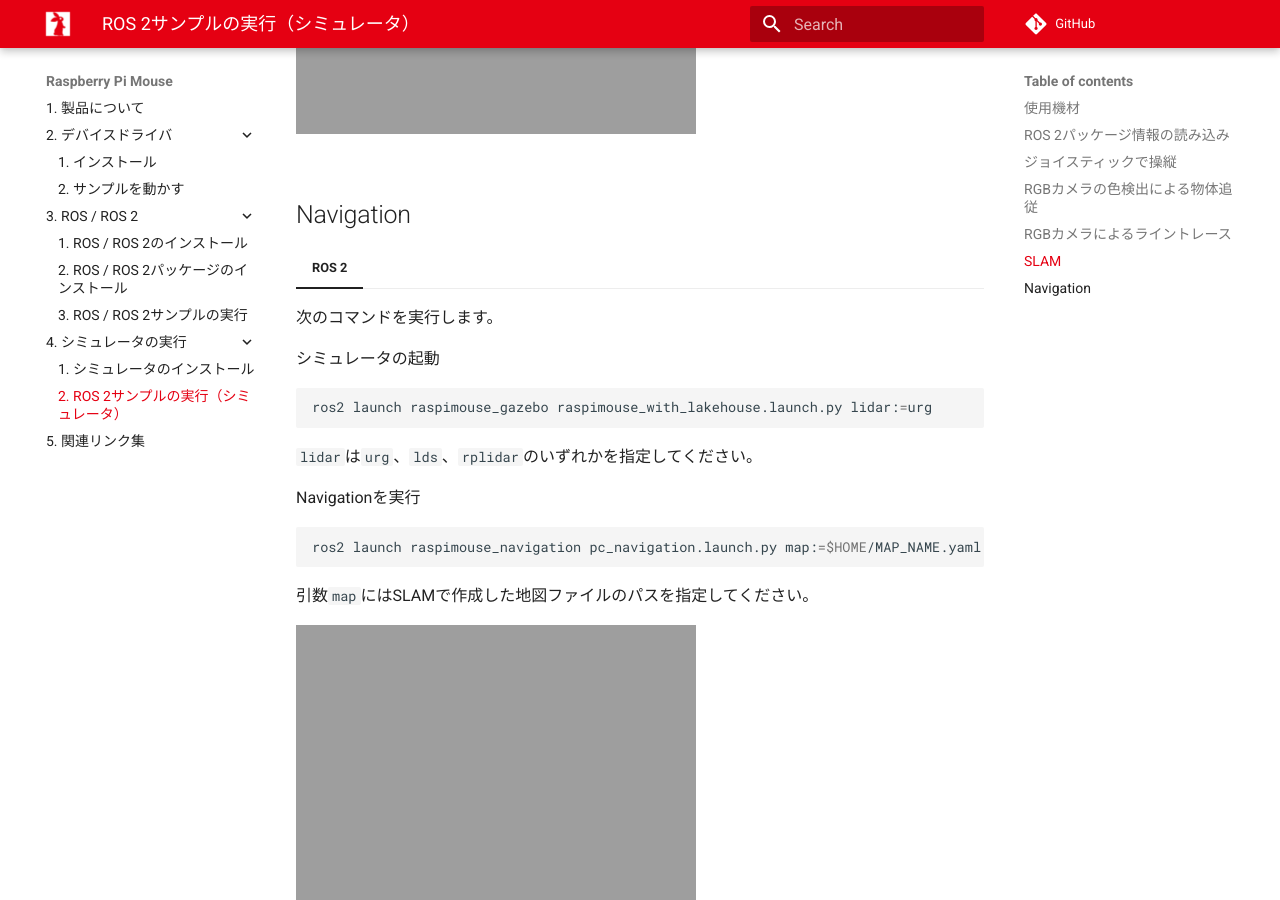
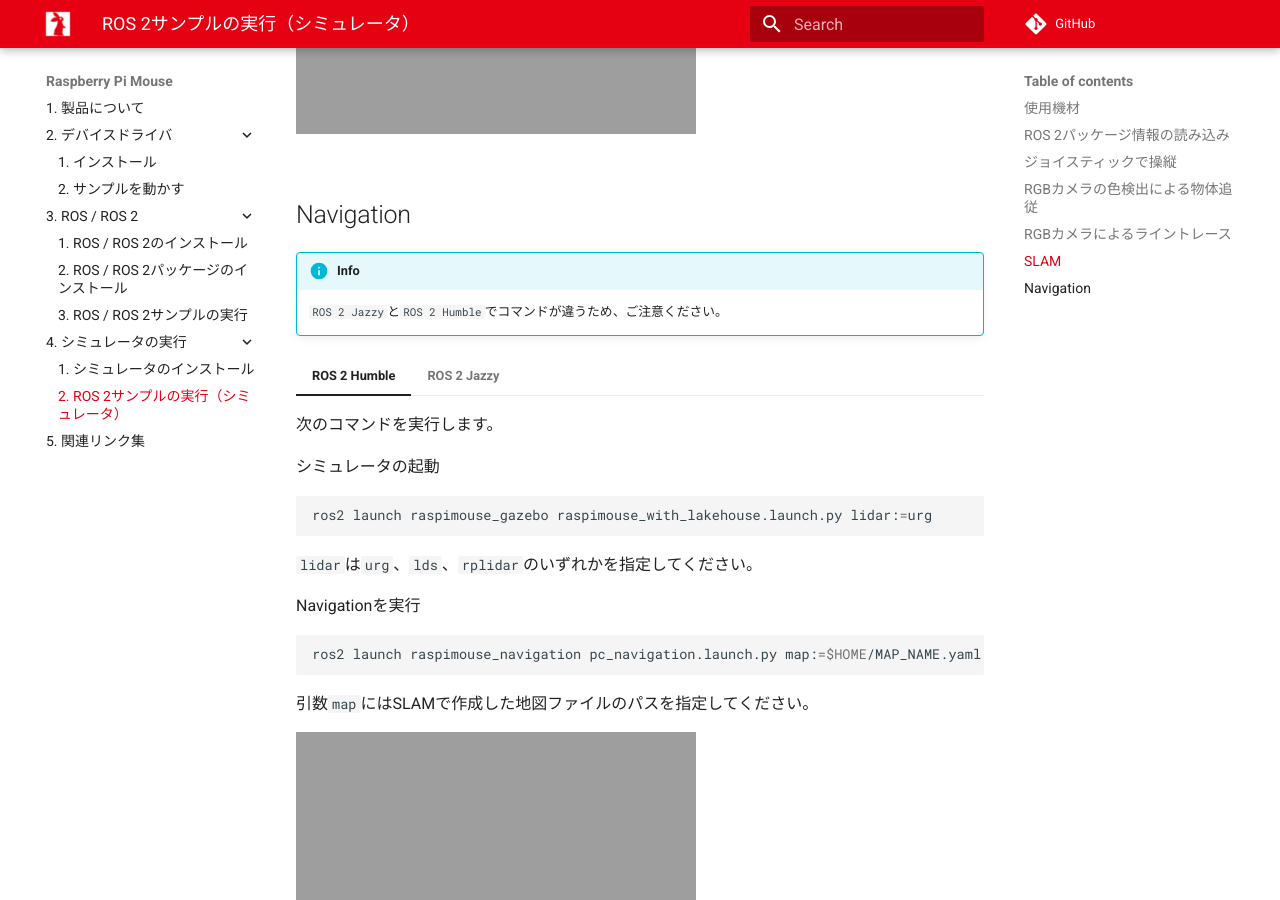
Before and after one commit to rt-net/tutorials, an MkDocs documentation site: the page built from docs/raspimouse/simulator/samples.md, in a window 1280 px wide and 900 px high, scrolled down 4424 px. Built offline with MkDocs 1.6.1 and Material for MkDocs 9.7.7, drawn with Linux system fonts in a browser that asks for light colours; comment, search, counter and statistics services are not loaded.

Commit message:
シミュレーションプログラムを追記

````diff
--- a/docs/raspimouse/simulator/samples.md
+++ b/docs/raspimouse/simulator/samples.md
@@ -142,7 +142,10 @@
 
 ## Navigation {: #navigation}
 
-=== "ROS 2"
+!!! info
+    `ROS 2 Jazzy`と`ROS 2 Humble`でコマンドが違うため、ご注意ください。
+
+=== "ROS 2 Humble"
     次のコマンドを実行します。
 
     シミュレータの起動
@@ -162,3 +165,24 @@
     引数`map`にはSLAMで作成した地図ファイルのパスを指定してください。
 
     ![](https://rt-net.github.io/images/raspberry-pi-mouse/raspimouse_sim_navigation_short.gif)
+
+=== "ROS 2 Jazzy"
+    次のコマンドを実行します。
+
+    シミュレータの起動
+
+    ```sh
+    ros2 launch raspimouse_gazebo raspimouse_with_lakehouse.launch.py lidar:=urg
+    ```
+
+    `lidar`は`urg`、`lds`、`rplidar`のいずれかを指定してください。
+
+    Navigationを実行
+
+    ```sh
+    ros2 launch raspimouse_navigation pc_navigation.launch.py use_sim_time:=true map:=$HOME/MAP_NAME.yaml
+    ```
+
+    引数`map`にはSLAMで作成した地図ファイルのパスを指定してください。
+
+    ![](https://rt-net.github.io/images/raspberry-pi-mouse/raspimouse_sim_navigation_short.gif)
````
